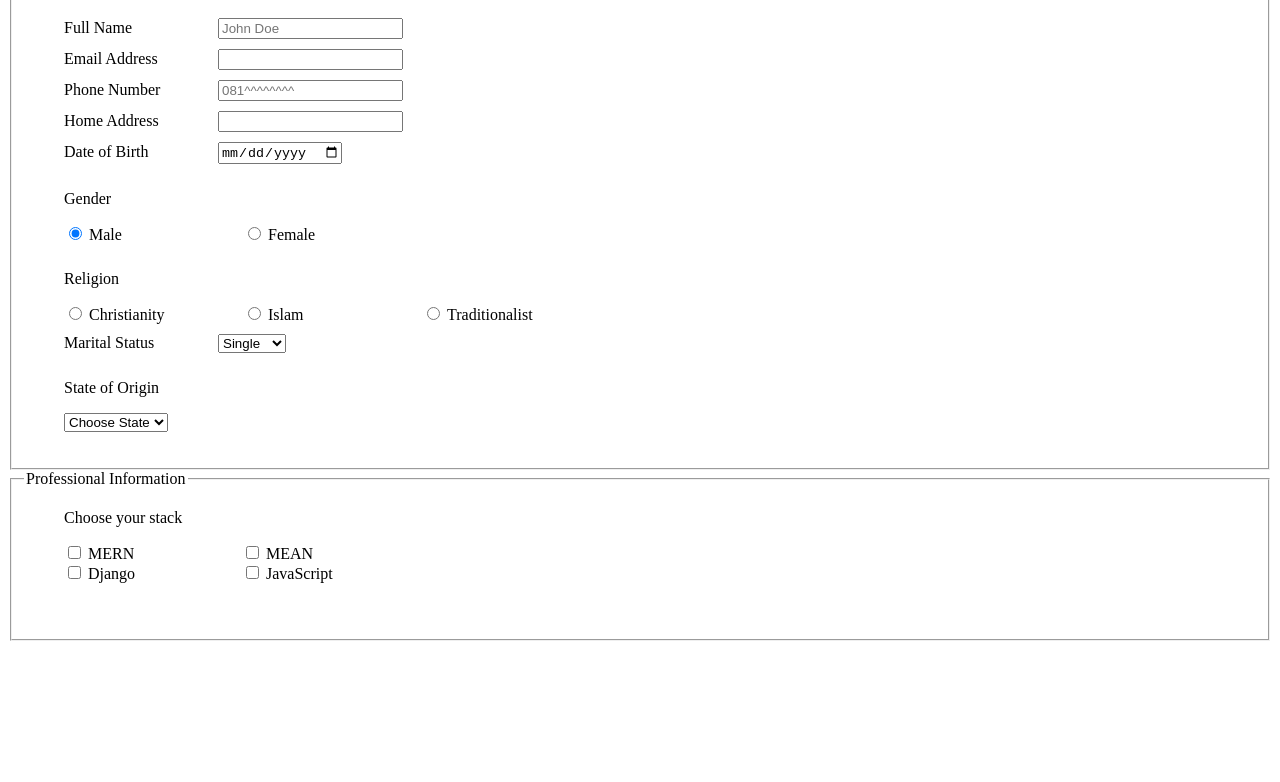
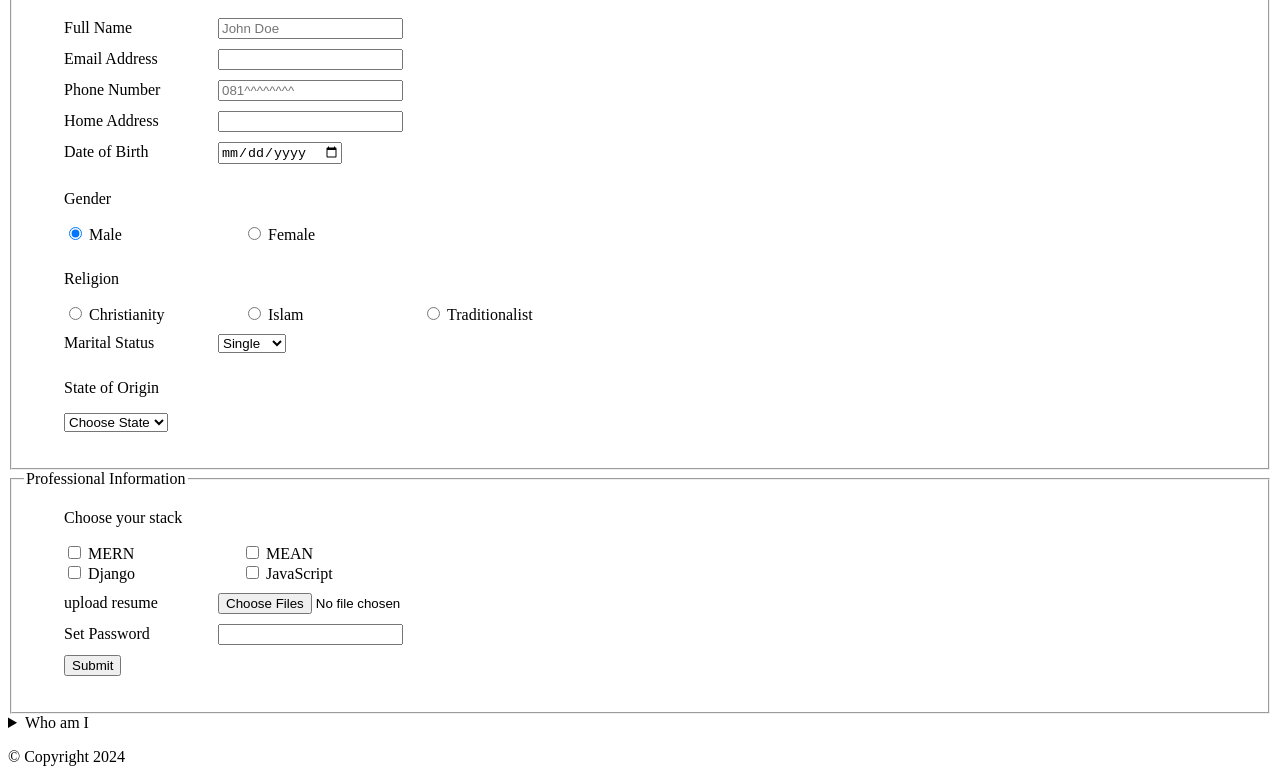
Before and after one commit to BlarQ/mar12wk2, a plain HTML site: page form.html in a window 1280 px wide. Shown: the part 101-883 px from the top of the page. Before the commit the page ends 800 px from the top, so only its background shows below. Drawn offline with Linux system fonts and the light colour scheme.

Commit message:
feat: add forms

```diff
--- a/form.html
+++ b/form.html
@@ -25,7 +25,7 @@
 </head>
 <body>
     <h1>Sing up for Internship</h1>
-    <form action="" method="post">
+    <form>
         <fieldset>
             <legend>Personal Information</legend>
             <ul>
@@ -127,11 +127,34 @@
                     <label for="ja">JavaScript</label>
                 </li>
                 <li>
-
+                    <label for="resume">upload resume</label>
+                    <input type="file" name="resume" id="resume" accept=".pdf,.png,.webm" multiple>
                 </li>
-                <li></li>
+                <li>
+                    <label for="pw">Set Password</label>
+                    <input type="password" name="password" id="pw">
+                </li>
+                <li>
+                    <!-- <input type="submit" value="apply"> -->
+                    <button type="submit">Submit</button>
+                </li>
             </ul>
         </fieldset>
     </form>
+
+    <footer>
+        <details>
+            <summary>
+                Who am I
+            </summary>
+            <p>I do not know</p>
+        </details>
+
+        <p>&copy; Copyright <span></span></p>
+    </footer>
 </body>
+
+<script>
+    document.querySelector('span').textContent = new Date().getFullYear()
+</script>
 </html>
```
